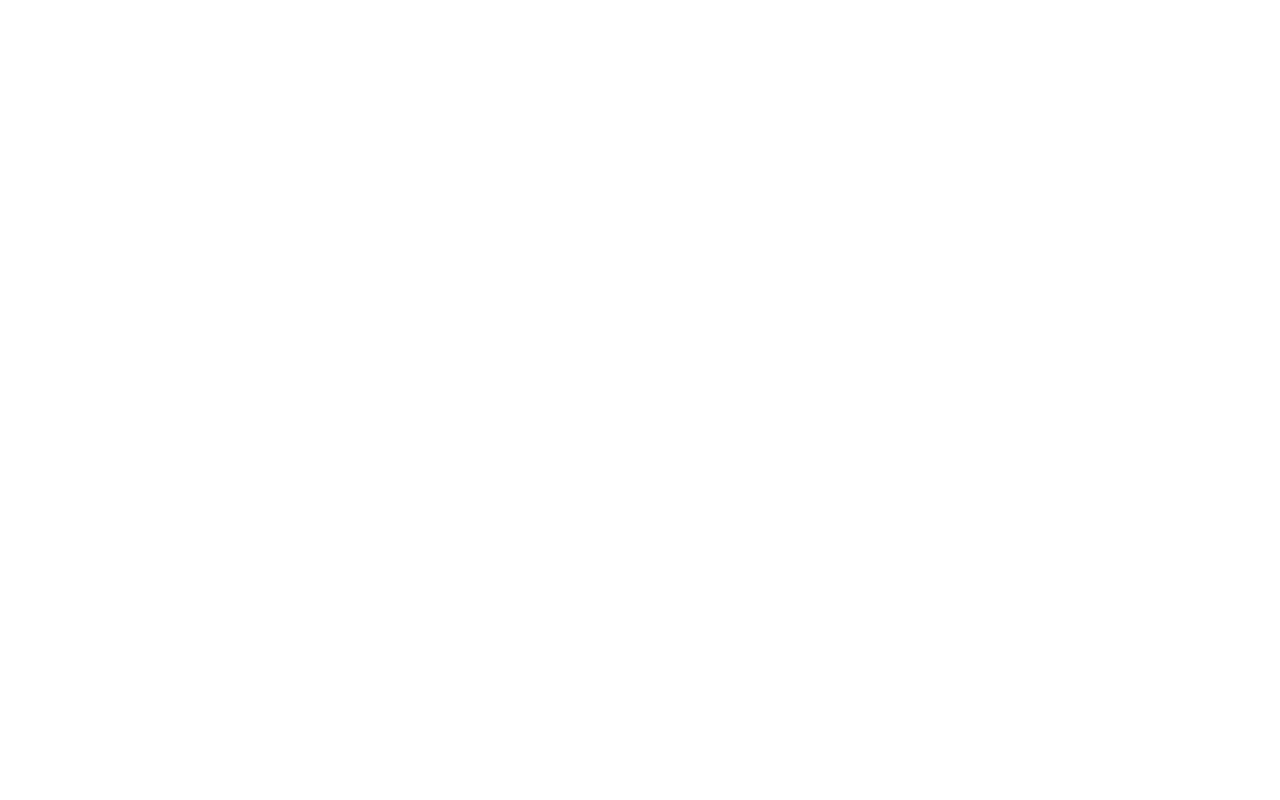
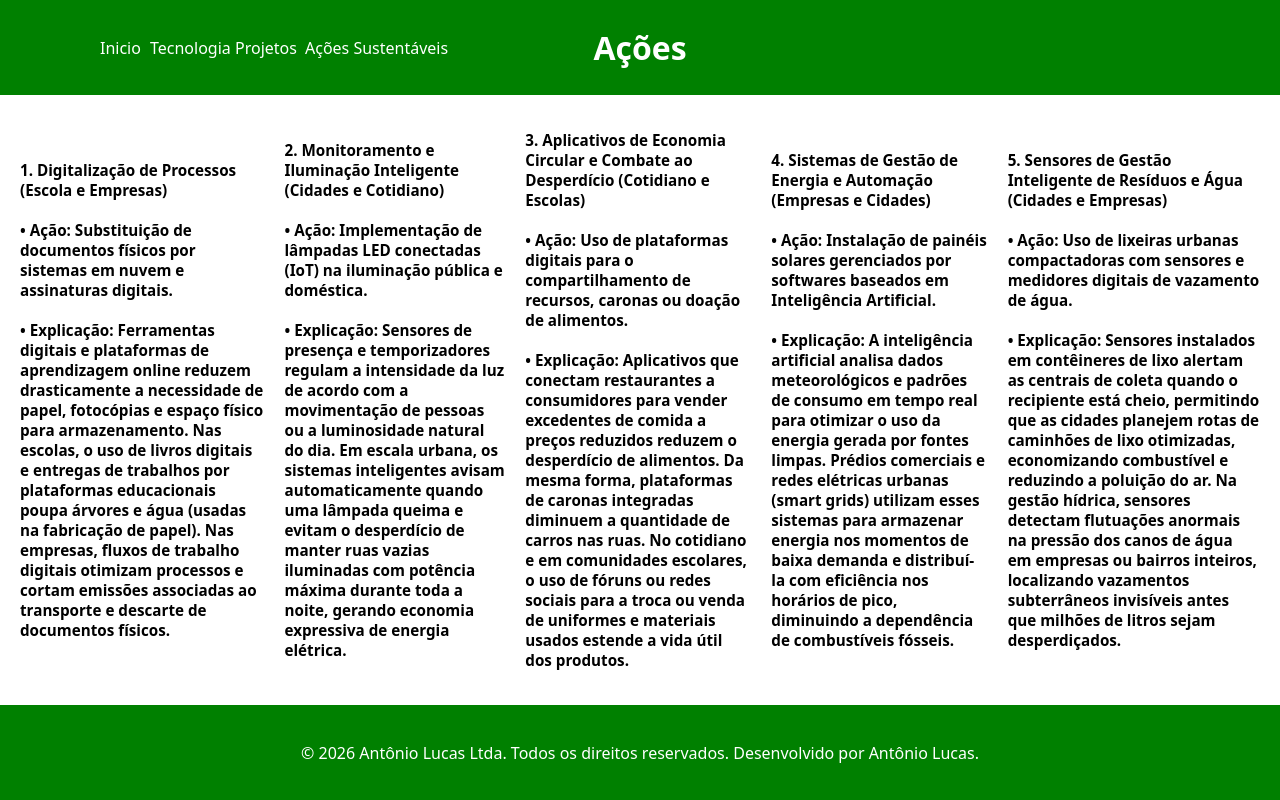
Before and after one commit to luquetaaa-stack/techsustentavel, a plain HTML site: page acoes.html in a window 1280 px wide. Drawn offline with Linux system fonts and the light colour scheme.

Commit message:
Finalizando ações HTML e CSS

```diff
--- a/acoes.html
+++ b/acoes.html
@@ -7,6 +7,73 @@
     <title>Ações</title>
 </head>
 <body>
+    <header>
+        <a  class="a" href="index.html">Inicio</a>
+        <a  class="b" href="tecnologia.html">Tecnologia</a>
+        <a  class="c" href="projetos.html">Projetos</a>
+        <a  class="d" href="acoes.html">Ações Sustentáveis</a>
 
+        <h1>Ações</h1>
+    </header>
+
+    <main>
+        <div>
+            <h3>
+                1. Digitalização de Processos (Escola e Empresas) <br> <br>
+
+                • Ação: Substituição de documentos físicos por sistemas em nuvem e assinaturas digitais. <br> <br>
+                • Explicação: Ferramentas digitais e plataformas de aprendizagem online reduzem drasticamente a necessidade de papel, fotocópias
+                 e espaço físico para armazenamento. Nas escolas, o uso de livros digitais e entregas de trabalhos por plataformas educacionais poupa
+                  árvores e água (usadas na fabricação de papel). Nas empresas,
+                 fluxos de trabalho digitais otimizam processos e cortam emissões associadas ao transporte e descarte de documentos físicos.
+            </h3>
+        </div>
+
+        <div>
+            <h3>
+                2. Monitoramento e Iluminação Inteligente (Cidades e Cotidiano) <br> <br>
+
+                • Ação: Implementação de lâmpadas LED conectadas (IoT) na iluminação pública e doméstica. <br> <br>
+                • Explicação: Sensores de presença e temporizadores regulam a intensidade da luz de acordo
+                 com a movimentação de pessoas ou a luminosidade natural do dia. Em escala urbana, os sistemas inteligentes avisam automaticamente quando uma lâmpada queima e
+                 evitam o desperdício de manter ruas vazias iluminadas com potência máxima durante toda a noite, gerando economia expressiva de energia elétrica.
+            </h3>
+        </div>
+
+        <div>
+            <h3>
+                3. Aplicativos de Economia Circular e Combate ao Desperdício (Cotidiano e Escolas) <br> <br>
+
+                • Ação: Uso de plataformas digitais para o compartilhamento de recursos, caronas ou doação de alimentos. <br> <br>
+                • Explicação: Aplicativos que conectam restaurantes a consumidores para vender excedentes de comida a preços reduzidos
+                 reduzem o desperdício de alimentos. Da mesma forma, plataformas de caronas integradas diminuem a quantidade de carros nas ruas.
+                 No cotidiano e em comunidades escolares, o uso de fóruns ou redes sociais para a troca ou venda de uniformes e materiais usados estende a vida útil dos produtos.
+            </h3>
+        </div>
+
+        <div>
+            <h3>
+                4. Sistemas de Gestão de Energia e Automação (Empresas e Cidades) <br> <br>
+
+                • Ação: Instalação de painéis solares gerenciados por softwares baseados em Inteligência Artificial. <br> <br>
+                • Explicação: A inteligência artificial analisa dados meteorológicos e padrões de consumo em tempo real para otimizar o uso da
+                 energia gerada por fontes limpas. Prédios comerciais e redes elétricas urbanas (smart grids) utilizam esses sistemas para armazenar energia
+                 nos momentos de baixa demanda e distribuí-la com eficiência nos horários de pico, diminuindo a dependência de combustíveis fósseis.
+            </h3>
+        </div>
+
+        <div>
+            <h3>
+                5. Sensores de Gestão Inteligente de Resíduos e Água (Cidades e Empresas) <br> <br>
+
+                • Ação: Uso de lixeiras urbanas compactadoras com sensores e medidores digitais de vazamento de água. <br> <br>
+                • Explicação: Sensores instalados em contêineres de lixo alertam as centrais de coleta quando o recipiente está cheio,
+                 permitindo que as cidades planejem rotas de caminhões de lixo otimizadas, economizando combustível e reduzindo a poluição do ar. Na gestão hídrica, sensores detectam flutuações anormais na pressão dos canos de água
+                 em empresas ou bairros inteiros, localizando vazamentos subterrâneos invisíveis antes que milhões de litros sejam desperdiçados.
+            </h3>
+        </div>
+    </main>
+
+    <footer><p>&copy; 2026 Antônio Lucas Ltda. Todos os direitos reservados. Desenvolvido por Antônio Lucas.</p></footer>
 </body>
 </html>
--- a/styles/acoes.css
+++ b/styles/acoes.css
@@ -0,0 +1,75 @@
+*{
+    margin: 0;
+    padding: 0;
+    font-family: system-ui, -apple-system, BlinkMacSystemFont, 'Segoe UI', Roboto, Oxygen, Ubuntu, Cantarell, 'Open Sans', 'Helvetica Neue', sans-serif;
+}
+
+html, body {
+    height: 100%;
+}
+
+body {
+    display: flex;
+    flex-direction: column;
+}
+
+header {
+    background-color: green;
+    color: white;
+    display: flex;
+    justify-content: center;
+    align-items: center;
+    padding: 10px;
+    height: 75px;
+}
+
+.a{
+    position: absolute;
+    left: 100px;
+    text-decoration: none;
+    color: inherit;
+    cursor: pointer;
+}
+
+.b{
+    position: absolute;
+    left: 150px;
+    text-decoration: none;
+    color: inherit;
+    cursor: pointer;
+}
+
+.c{
+    position: absolute;
+    left: 235px;
+    text-decoration: none;
+    color: inherit;
+    cursor: pointer;
+}
+
+.d{
+    position: absolute;
+    left: 305px;
+    text-decoration: none;
+    color: inherit;
+    cursor: pointer;
+}
+
+main {
+    display: flex;
+    align-items: center;
+    flex: 1;
+    font-size: small;
+    padding: 20px;
+    gap: 20px;
+}
+
+footer {
+    background-color: green;
+    color: white;
+    display: flex;
+    justify-content: center;
+    align-items: center;
+    padding: 10px;
+    height: 75px;
+}
```
